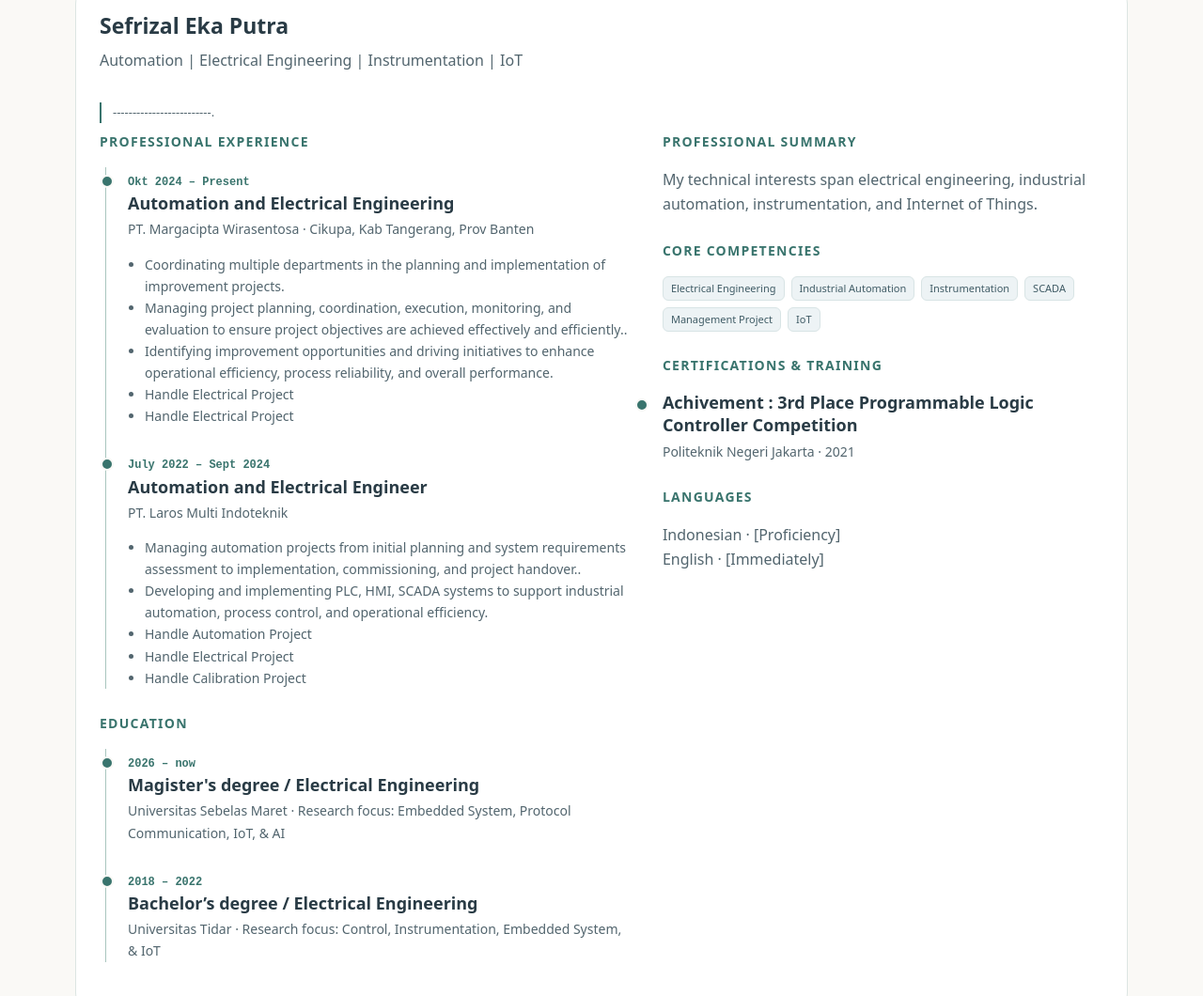
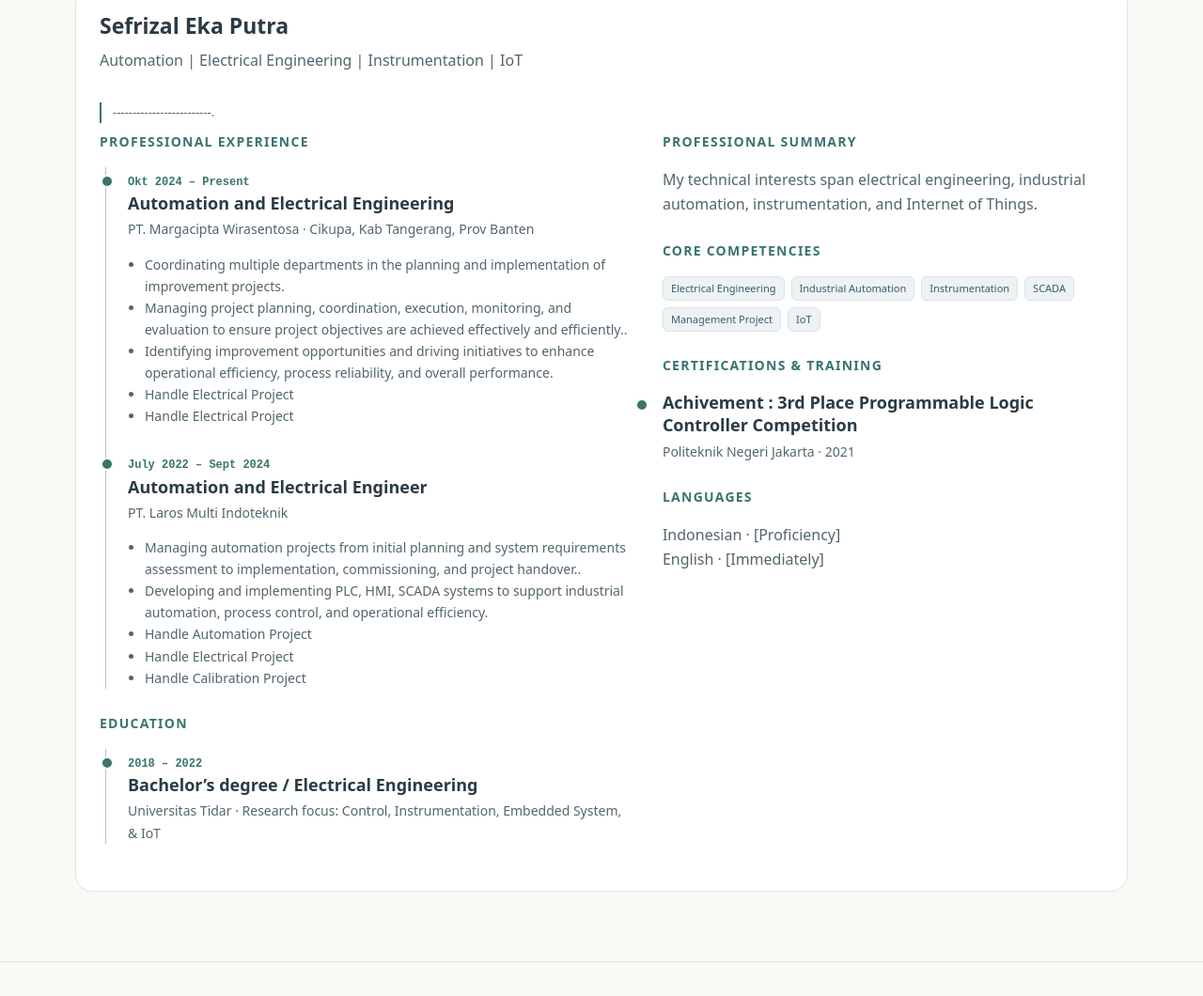
Before and after one commit to EkaSef/ekasef.github.io, a plain HTML site: page index.html in a window 1280 px wide. Shown: the part 8973-10033 px from the top of the page at 94% size. Drawn offline with Linux system fonts and the light colour scheme.

Commit message:
Update index.html

```diff
--- a/index.html
+++ b/index.html
@@ -143,9 +143,11 @@ body.gallery-modal-open{overflow:hidden}
     <li>Handle Electrical Project</li>
     <li>Handle Calibration Project</li>
   </ul></article></div></div><div class="cv-block">
-    <h4>Education</h4><div class="timeline"><article class="entry"><span class="date">2026 – now</span>
+    <h4>Education</h4><div class="timeline">
+      <!-- <article class="entry"><span class="date">2026 – now</span>
       <h3>Magister's degree / Electrical Engineering</h3><p>Universitas Sebelas Maret · Research focus: Embedded System, Protocol Communication, IoT, & AI</p>
-    </article><article class="entry"><span class="date">2018 – 2022</span><h3>Bachelor’s degree / Electrical Engineering</h3><p>Universitas Tidar · Research focus: Control, Instrumentation, Embedded System, & IoT</p></article></div></div></div><div><div class="cv-block"><h4>Professional summary</h4><p data-field="about">My technical interests span electrical engineering, industrial automation, instrumentation, and IoT.</p></div><div class="cv-block"><h4>Core competencies</h4><div class="tags"><span class="tag">Electrical Engineering</span><span class="tag">Industrial Automation</span><span class="tag">Instrumentation</span><span class="tag">SCADA</span><span class="tag">Management Project</span><span class="tag">IoT</span></div></div><div class="cv-block"><h4>Certifications & training</h4><div class="entry"><h3>Achivement : 3rd Place Programmable Logic Controller Competition</h3><p>Politeknik Negeri Jakarta · 2021</p></div></div><div class="cv-block"><h4>Languages</h4><p>Indonesian · [Proficiency]<br>English · [Immediately]</p></div></div></div></div></div></section>
+    </article> -->
+      <article class="entry"><span class="date">2018 – 2022</span><h3>Bachelor’s degree / Electrical Engineering</h3><p>Universitas Tidar · Research focus: Control, Instrumentation, Embedded System, & IoT</p></article></div></div></div><div><div class="cv-block"><h4>Professional summary</h4><p data-field="about">My technical interests span electrical engineering, industrial automation, instrumentation, and IoT.</p></div><div class="cv-block"><h4>Core competencies</h4><div class="tags"><span class="tag">Electrical Engineering</span><span class="tag">Industrial Automation</span><span class="tag">Instrumentation</span><span class="tag">SCADA</span><span class="tag">Management Project</span><span class="tag">IoT</span></div></div><div class="cv-block"><h4>Certifications & training</h4><div class="entry"><h3>Achivement : 3rd Place Programmable Logic Controller Competition</h3><p>Politeknik Negeri Jakarta · 2021</p></div></div><div class="cv-block"><h4>Languages</h4><p>Indonesian · [Proficiency]<br>English · [Immediately]</p></div></div></div></div></div></section>
 <section id="contact" class="section"><div class="wrap"><div class="panel contact"><div><div class="eyebrow">05 / Get in touch</div><h2>Let's build something useful.</h2><p class="muted">Open to professional networking, engineering discussions and research collaboration.</p></div><div class="contact-links"><a class="contact-item" id="email-link"><span>Email<br><small data-field="emailDisplay">[Professional email]</small></span><span aria-hidden="true">↗</span></a><a class="contact-item" id="linkedin-link"><span>LinkedIn<br><small id="linkedin-label">[Add profile URL]</small></span><span aria-hidden="true">↗</span></a><a class="contact-item" id="github-link"><span>GitHub<br><small id="github-label">https://github.com/EkaSef</small></span><span aria-hidden="true">↗</span></a></div></div></div></section>
 </main>
 <dialog id="gallery-lightbox" class="gallery-lightbox" aria-labelledby="lb-title">
```
